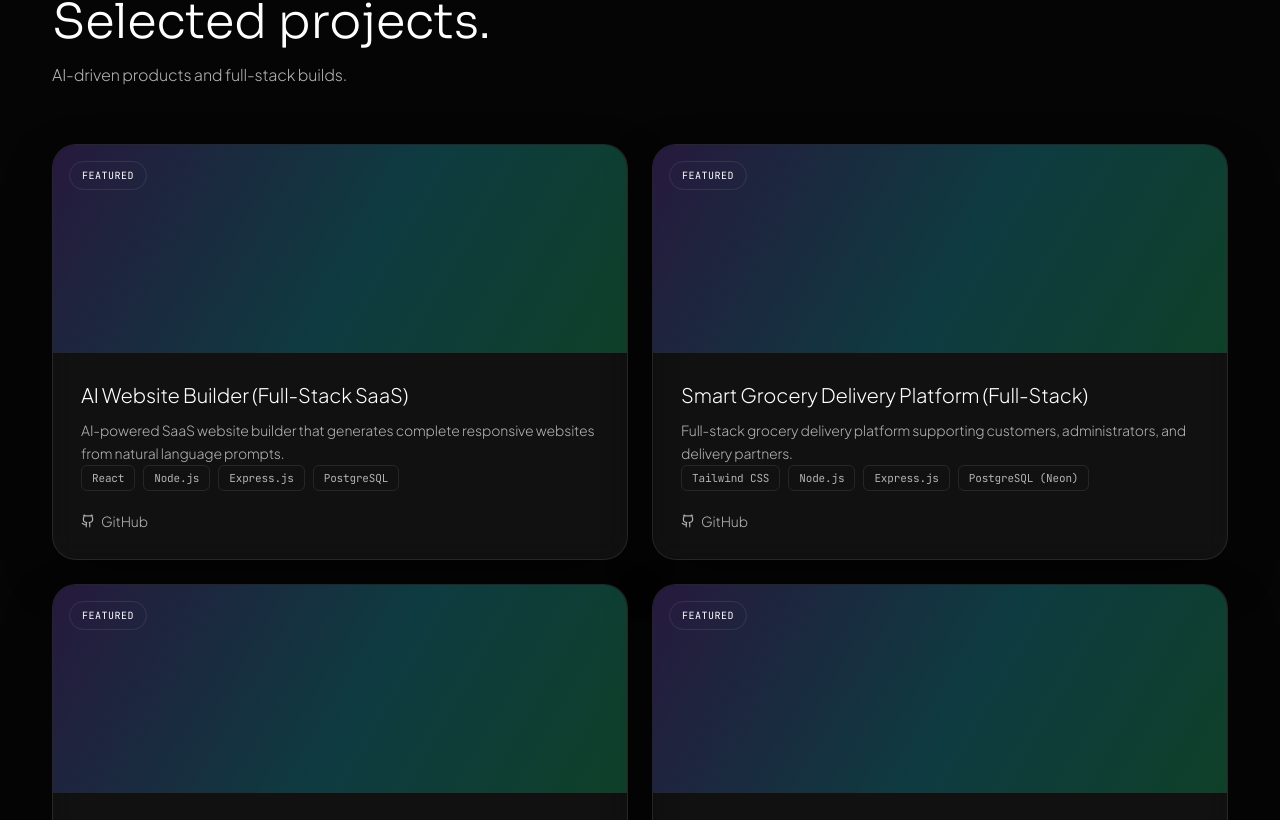
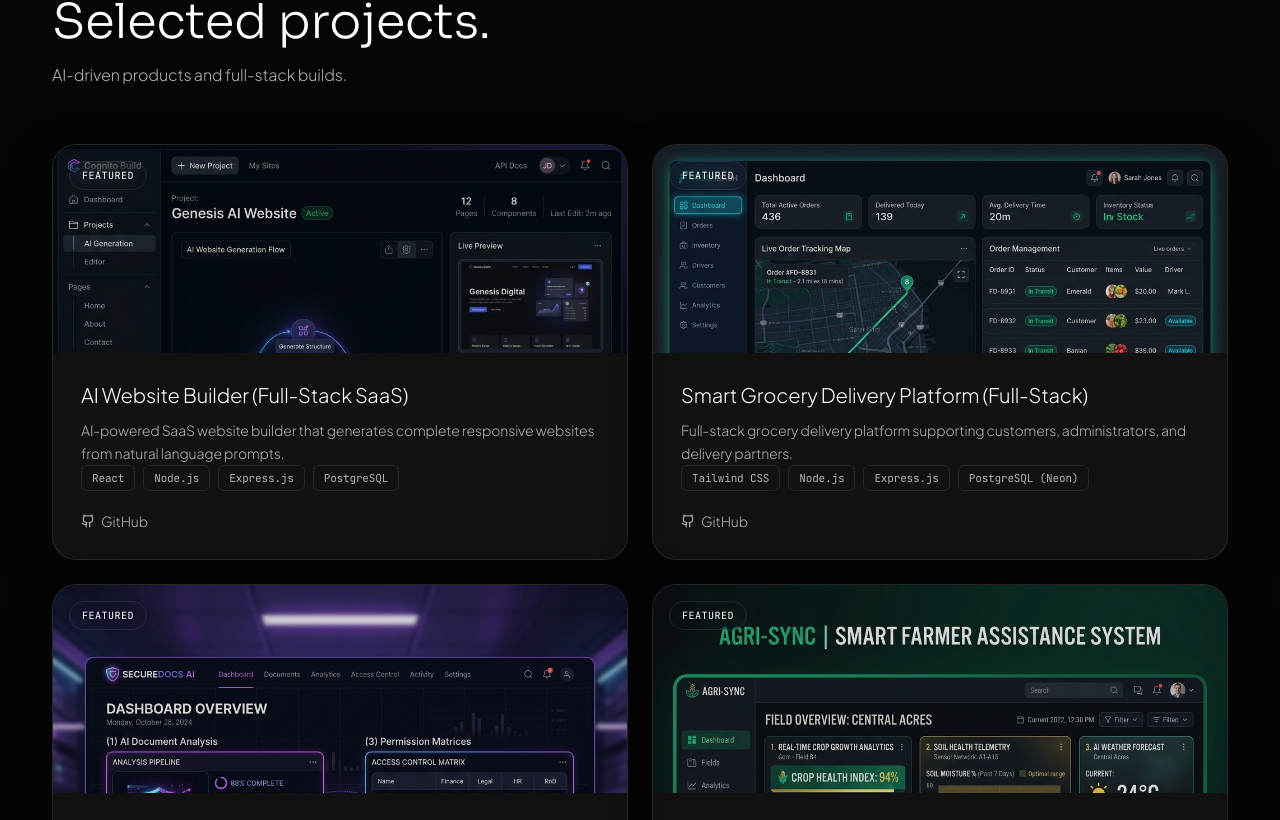
Before and after one commit to yashbawane24/Portfolio, a Next.js app: page / in a window 1280 px wide. Shown: the part 2440-3260 px from the top of the page. Built offline with nearby package versions, Linux system fonts and the light colour scheme.

Commit message:
update project card layout with images

```diff
--- a/app/project/[slug]/page.tsx
+++ b/app/project/[slug]/page.tsx
@@ -1,5 +1,6 @@
 import type { Metadata } from "next";
 import Link from "next/link";
+import Image from "next/image";
 import { notFound } from "next/navigation";
 import { ArrowLeft, Github, ExternalLink, CheckCircle2 } from "lucide-react";
 import { projects, getProjectBySlug } from "@/constants/projects";
@@ -15,7 +16,7 @@ export async function generateMetadata({ params }: { params: Promise<{ slug: str
   const project = getProjectBySlug(slug);
   if (!project) return {};
   return {
-    title: `${project.title} — Case Study`,
+    title: `${project.title} — Details`,
     description: project.summary,
   };
 }
@@ -44,10 +45,24 @@ export default async function ProjectPage({ params }: { params: Promise<{ slug:
           <a data-hoverable href={project.githubUrl} target="_blank" rel="noreferrer" className="magnetic inline-flex items-center gap-2 border border-card-border rounded-full px-6 py-3 text-sm hover:border-accent1 transition-colors">
             <Github size={15} /> GitHub
           </a>
-          <a data-hoverable href={project.liveUrl} target="_blank" rel="noreferrer" className="magnetic inline-flex items-center gap-2 bg-grad-accent text-white rounded-full px-6 py-3 text-sm font-medium">
-            <ExternalLink size={15} /> Live Demo
-          </a>
+          {project.liveUrl && project.liveUrl !== "#" && (
+            <a data-hoverable href={project.liveUrl} target="_blank" rel="noreferrer" className="magnetic inline-flex items-center gap-2 bg-grad-accent text-white rounded-full px-6 py-3 text-sm font-medium">
+              <ExternalLink size={15} /> Live Demo
+            </a>
+          )}
         </div>
+
+        {project.image && (
+          <div className="relative h-72 sm:h-96 w-full rounded-2xl overflow-hidden mb-12 border border-card-border">
+            <Image
+              src={project.image}
+              alt={project.title}
+              fill
+              className="object-cover object-top"
+              priority
+            />
+          </div>
+        )}
 
         <Card className="p-9 mb-10">
           <h2 className="text-xl mb-4">Overview</h2>
--- a/components/Projects/ProjectCard.tsx
+++ b/components/Projects/ProjectCard.tsx
@@ -1,6 +1,7 @@
 "use client";
 
 import { useRef, useState } from "react";
+import Image from "next/image";
 import { motion } from "framer-motion";
 import { Github, ExternalLink } from "lucide-react";
 import type { Project } from "@/constants/projects";
@@ -34,10 +35,19 @@ export function ProjectCard({ project, index }: { project: Project; index: numbe
       }}
     >
       <Card className="h-full">
-        <div className="h-52 relative overflow-hidden bg-surface">
-          <div className="absolute inset-0 bg-grad-accent opacity-20 transition-transform duration-700 group-hover:scale-110" />
+        <div className="h-52 relative overflow-hidden bg-surface group">
+          {project.image && (
+            <Image
+              src={project.image}
+              alt={project.title}
+              fill
+              className="object-cover object-top transition-transform duration-700 group-hover:scale-105 opacity-85 group-hover:opacity-100"
+              sizes="(max-width: 768px) 100vw, 50vw"
+            />
+          )}
+          <div className="absolute inset-0 bg-gradient-to-t from-bg/90 via-bg/20 to-transparent z-0" />
           {project.featured && (
-            <span className="absolute top-4 left-4 font-mono text-[10px] uppercase tracking-wider px-3 py-1.5 rounded-full bg-bg/80 border border-card-border">
+            <span className="absolute top-4 left-4 font-mono text-[10px] uppercase tracking-wider px-3 py-1.5 rounded-full bg-bg/80 border border-card-border backdrop-blur-md z-10">
               Featured
             </span>
           )}
```
